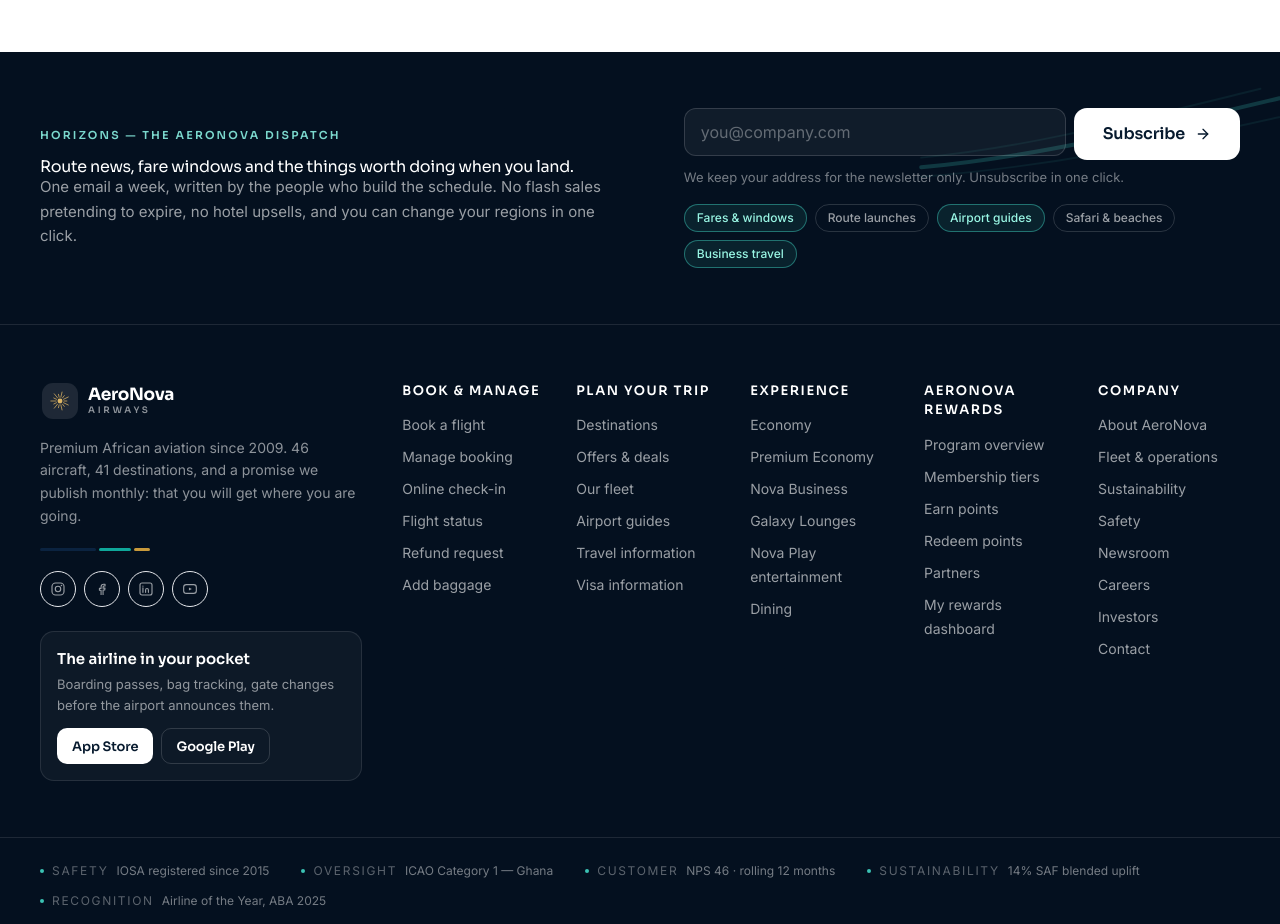
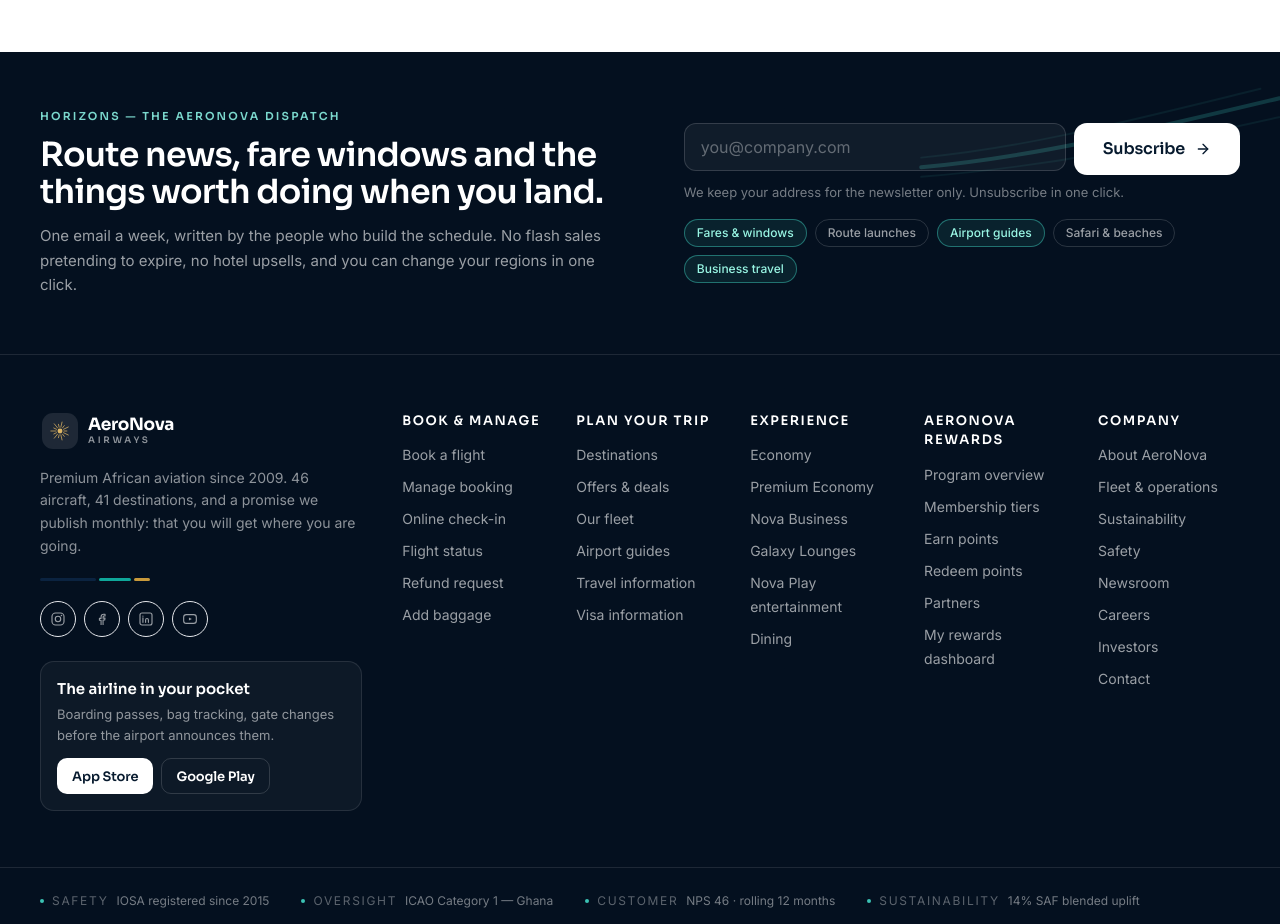
Before and after one commit to Alone-500/Airport, a React (Vite) app: page /help in a window 1280 px wide. Shown: the part 2000-2924 px from the top of the page. Built offline with nearby package versions, Linux system fonts and the light colour scheme.

Commit message:
Add files via upload

```diff
--- a/src/components/layout/Footer.tsx
+++ b/src/components/layout/Footer.tsx
@@ -126,7 +126,7 @@ export function Footer() {
         <div className="shell grid items-center gap-8 py-12 lg:grid-cols-[1.1fr_1fr] lg:py-14">
           <div>
             <p className="eyebrow text-teal-300">Horizons — the AeroNova dispatch</p>
-            <h2 className="h-2 mt-3 text-white">Route news, fare windows and the things worth doing when you land.</h2>
+            <h2 className="text-h2 mt-3 text-white">Route news, fare windows and the things worth doing when you land.</h2>
             <p className="mt-3 max-w-xl text-[.9375rem] leading-relaxed text-white/60">
               One email a week, written by the people who build the schedule. No flash sales pretending to expire, no hotel upsells, and you can change your regions in one click.
             </p>
```
